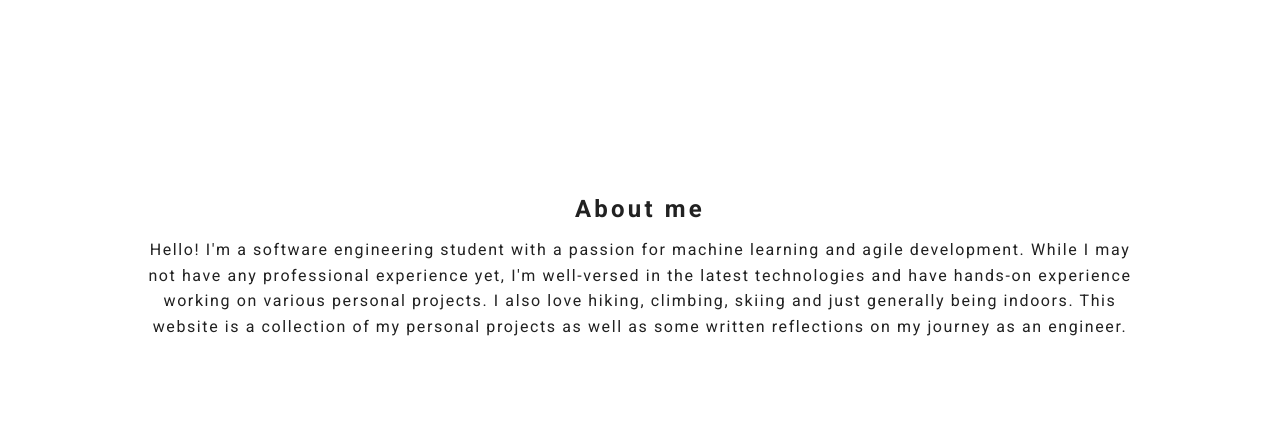
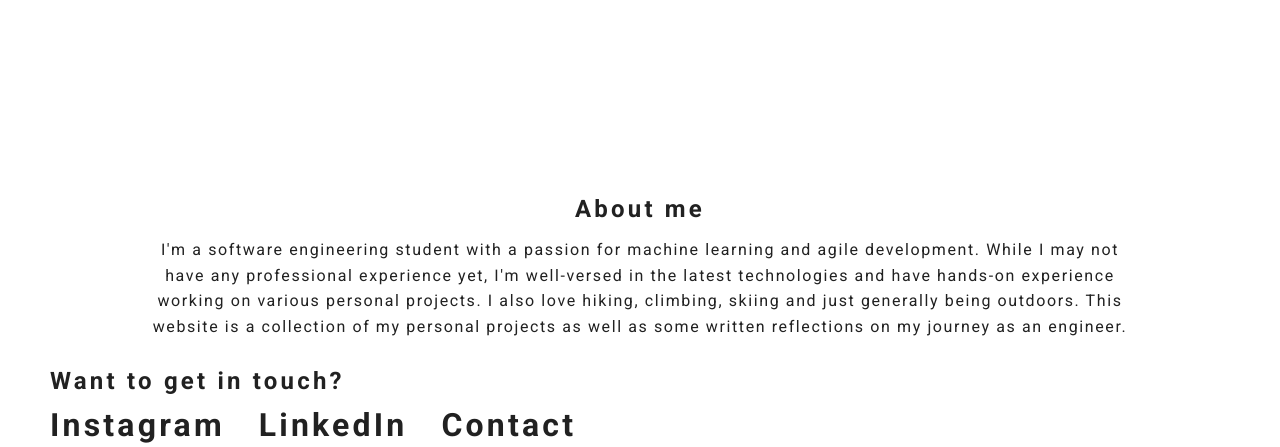
Before and after one commit to Noahsignt/GDSC-Demo-Portfolio, a plain HTML site: page index.html in a window 1280 px wide. Shown: the part 359-806 px from the top of the page. Drawn offline with Linux system fonts and the light colour scheme.

Commit message:
tidy up footer

```diff
--- a/index.html
+++ b/index.html
@@ -40,10 +40,10 @@
       <h2>About me</h2>
       <!-- feel free to replace the placeholder texts below later -->
       <p>
-        Hello! I'm a software engineering student with a passion for machine learning and agile development.
+        I'm a software engineering student with a passion for machine learning and agile development.
         While I may not have any professional experience yet,
         I'm well-versed in the latest technologies and have hands-on experience working on various personal projects.
-        I also love hiking, climbing, skiing and just generally being indoors.
+        I also love hiking, climbing, skiing and just generally being outdoors.
         This website is a collection of my personal projects as well as some written reflections on my journey as an engineer.
       </p>
     </section>
--- a/style.css
+++ b/style.css
@@ -42,7 +42,11 @@ nav {
 }
 
 footer {
-  margin-top: 100px;
+  position: fixed;
+  left: 50px;
+  bottom: 0;
+  width: 100%;
+  background-color: white;
 }
 
 header {
```
